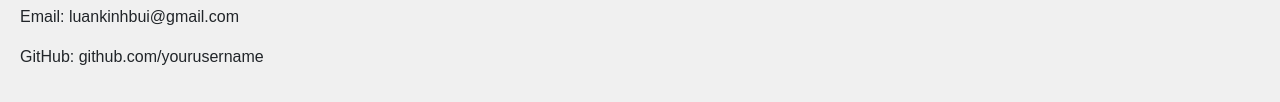
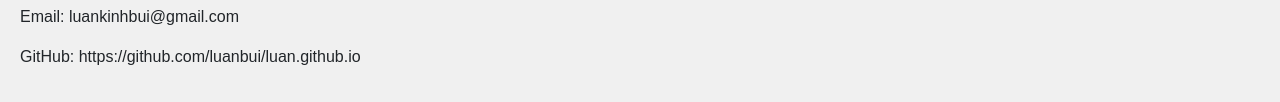
Before and after one commit to luanbui/luan.github.io, a plain HTML site: page index.html in a window 1280 px wide. Shown: the part 942-1044 px from the top of the page. Drawn offline with nearby package versions, Linux system fonts and the light colour scheme.

Commit message:
Update index.html

```diff
--- a/index.html
+++ b/index.html
@@ -54,7 +54,7 @@
     <section id="contact">
         <h2>Contact</h2>
         <p>Email: luankinhbui@gmail.com</p>
-        <p>GitHub: github.com/yourusername</p>
+        <p>GitHub: https://github.com/luanbui/luan.github.io</p>
     </section>
 
     <script src="https://code.jquery.com/jquery-3.3.1.slim.min.js"></script>
```
